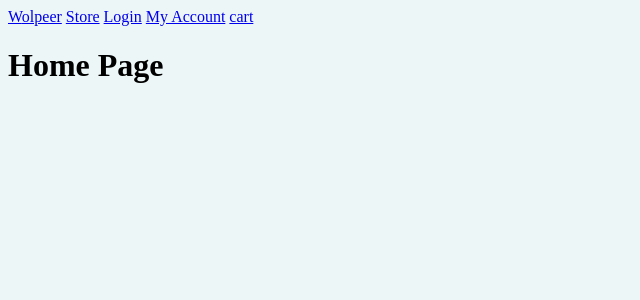
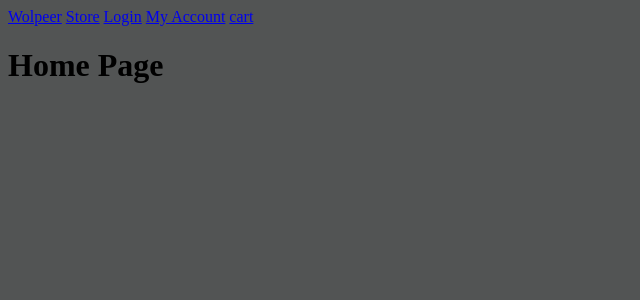
Before and after one commit to CassianoOliveira23/ecommerce, a Django app: page / in a window 1280 px wide. Shown: the top 300 px of the page, without its empty margins (0-640 px from the left). Run offline with Django 5.2, Linux system fonts and the light colour scheme; data that the repository does not hold is empty.

Commit message:
Fixing errors

```diff
--- a/ecommerce/static/css/main.css
+++ b/ecommerce/static/css/main.css
@@ -1,3 +1,3 @@
 body {
-    background-color: rgb(237, 246, 246);
+    background-color: rgb(82, 84, 84);
 }
--- a/ecommerce/store/templates/see_product.html
+++ b/ecommerce/store/templates/see_product.html
@@ -20,7 +20,7 @@
             </a>
         {% endfor %}
 
-        {% if size %}
+        {% if sizes %}
             <p>select the size:<p>
             {% for size in sizes %}
                 <button>{{ size }}</button>
--- a/ecommerce/store/urls.py
+++ b/ecommerce/store/urls.py
@@ -7,7 +7,7 @@ urlpatterns = [
     path('store/', store, name="store"),
     path('store/<str:category_name>/', store, name="store"),
     path('product/<int:id_product>/', see_product, name="see_product"),
-    path('product/<int:id_product>/<int:id_color>', see_product, name="see_product"),
+    path('product/<int:id_product>/<int:id_color>/', see_product, name="see_product"),
     path('account/', account, name="account"),
     path('login/', login, name="login"),
     path('cart/', cart, name="cart"),
--- a/ecommerce/store/views.py
+++ b/ecommerce/store/views.py
@@ -20,10 +20,10 @@ def see_product(request, id_product, id_color=None):
     there_is_stok = False
     colors = {}
     sizes = {}
-    color_selected=None         #reassistir aula  27 e corrigir os erros
+    color_selected=None
 
     if id_color:
-        color = Color.get(id=id_color)
+        color = Color.objects.get(id=id_color)
         color_selected = color.name
     product = Product.objects.get(id=id_product)
     stok_item = StokItem.objects.filter(product=product, quantity__gt=0)# gt: Greater than
@@ -34,7 +34,7 @@ def see_product(request, id_product, id_color=None):
             stok_item = StokItem.objects.filter(product=product, quantity__gt=0, color__id=id_color)
             sizes = { item.size for item in stok_item }
 
-    context = {"product": product, "stok_item": stok_item, "there_is_stok": there_is_stok, "colors": colors, "size": sizes, "color_selected": color_selected}
+    context = {"product": product, "stok_item": stok_item, "there_is_stok": there_is_stok, "colors": colors, "sizes": sizes, "color_selected": color_selected}
     return render(request,'see_product.html', context)
 
 
```
